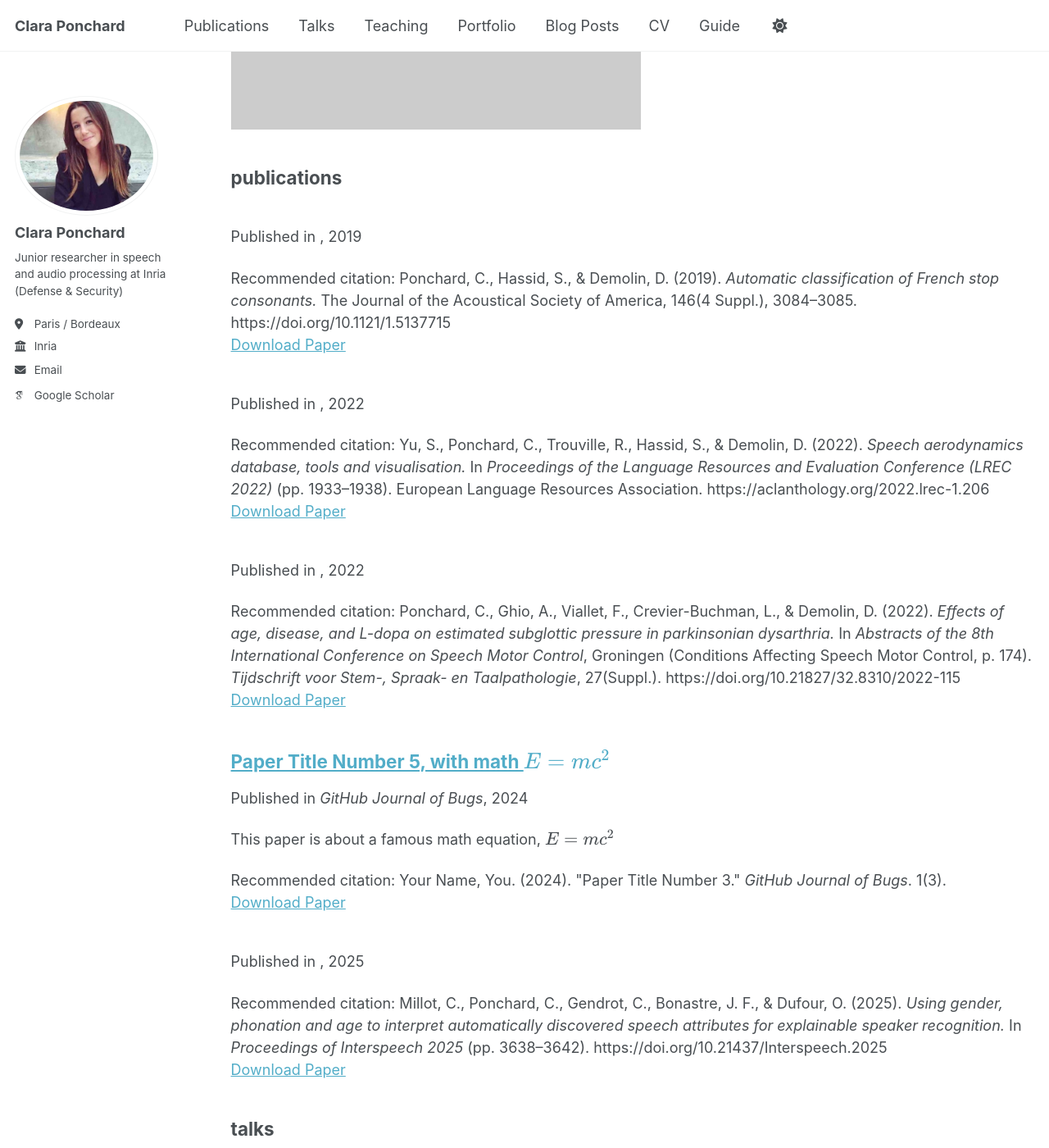
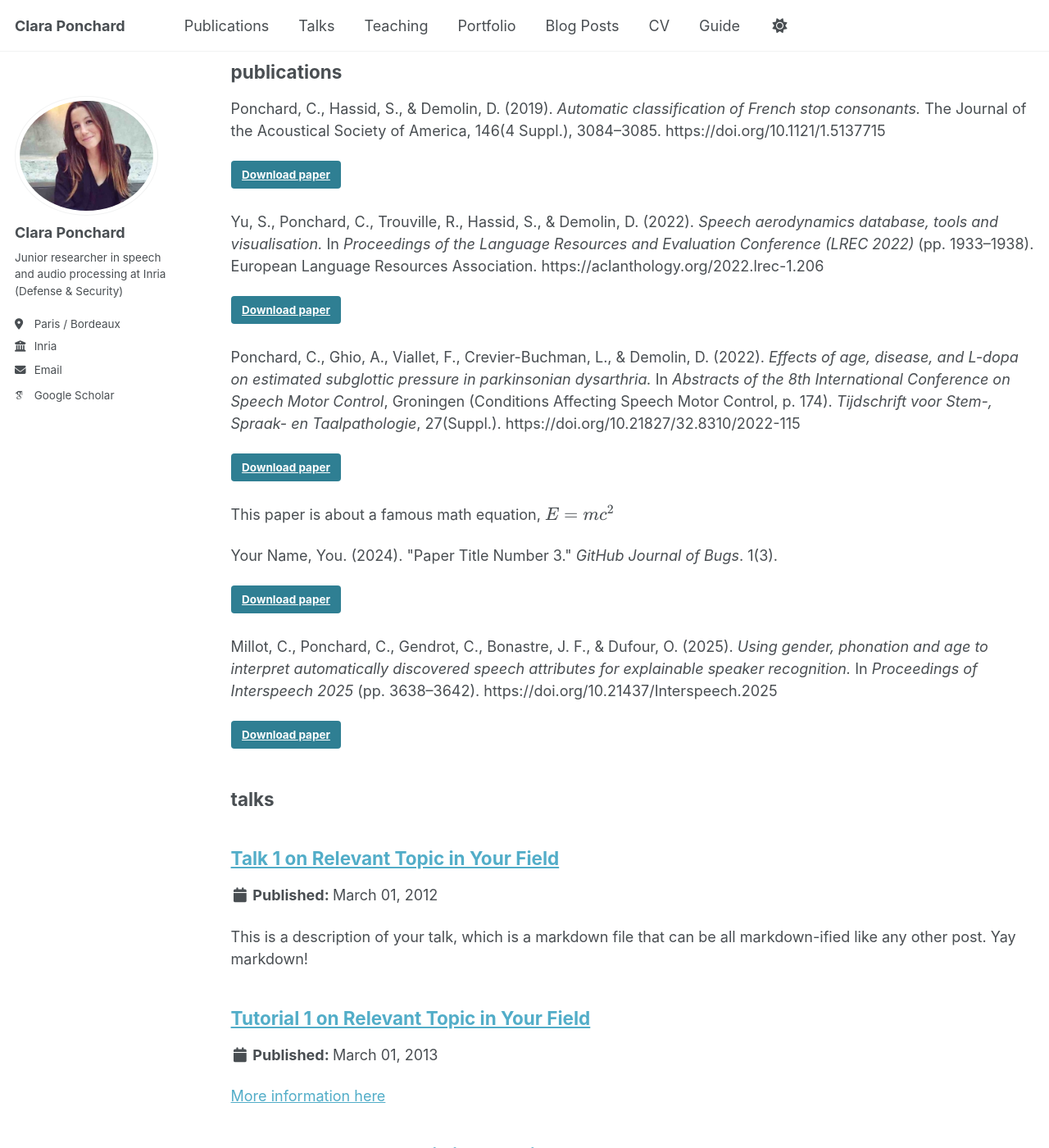
Before and after one commit to ClaraPonchard/ClaraPonchard.github.io, a Jekyll site: the page built from _pages/sitemap.md, in a window 1280 px wide and 1400 px high, scrolled down 3706 px. Shown: the whole window at 82% size. Built offline with Jekyll 4.4.1, drawn with Linux system fonts in a browser that asks for light colours; some web fonts are replaced; a script bundle is joined from its source files by our own code; library files that are not in the unit come from our copies; some of the changed text lies outside the part shown.

Commit message:
Update archive-single.html

```diff
--- a/_includes/archive-single.html
+++ b/_includes/archive-single.html
@@ -14,6 +14,7 @@
 
 <div class="{{ include.type | default: "list" }}__item">
   <article class="archive__item" itemscope itemtype="http://schema.org/CreativeWork">
+
     {% if include.type == "grid" and teaser %}
       <div class="archive__item-teaser">
         <img src=
@@ -26,58 +27,50 @@
       </div>
     {% endif %}
 
+    {% unless post.collection == 'publications' %}
       <h2 class="archive__item-title" itemprop="headline">
         {% if post.link %}
-        <a href="{{ post.link }}">{{ title }}</a> <a href="{{ base_path }}{{ post.url }}" rel="permalink"><i class="fa fa-link" aria-hidden="true" title="permalink"></i><span class="sr-only">Permalink</span></a>
+          <a href="{{ post.link }}">{{ title }}</a>
         {% else %}
           <a href="{{ base_path }}{{ post.url }}" rel="permalink">{{ title }}</a>
         {% endif %}
       </h2>
-
-    {% if post.read_time %}
-      <p class="page__meta"><i class="fa fa-clock" aria-hidden="true"></i> {% include read-time.html %}</p>
-    {% endif %}
+    {% endunless %}
 
     {% if post.collection == 'teaching' %}
-          <p> {{ post.type }}, <i>{{ post.venue }}</i>, {{ post.date | default: "1900-01-01" | date: "%Y" }} </p>
-        {% elsif post.collection == 'publications' %}
-          <p>Published in <i>{{ post.venue }}</i>, {{ post.date | default: "1900-01-01" | date: "%Y" }} </p>
-        {% elsif post.date %}
-         <p class="page__date"><strong><i class="fa fa-fw fa-calendar" aria-hidden="true"></i> {{ site.data.ui-text[site.locale].date_label | default: "Published:" }}</strong> <time datetime="{{ post.date | default: "1900-01-01" | date_to_xmlschema }}">{{ post.date | default: "1900-01-01" | date: "%B %d, %Y" }}</time></p>
+      <p>{{ post.type }}, <i>{{ post.venue }}</i>, {{ post.date | date: "%Y" }}</p>
+    {% elsif post.collection != 'publications' and post.date %}
+      <p class="page__date">
+        <strong>
+          <i class="fa fa-fw fa-calendar" aria-hidden="true"></i>
+          {{ site.data.ui-text[site.locale].date_label | default: "Published:" }}
+        </strong>
+        <time datetime="{{ post.date | date_to_xmlschema }}">
+          {{ post.date | date: "%B %d, %Y" }}
+        </time>
+      </p>
     {% endif %}
 
     {% if post.excerpt and site.read_more != 'enabled' %}
-    <p class="archive__item-excerpt" itemprop="description">{{ post.excerpt | markdownify }}</p>
-    {% elsif post.excerpt and site.read_more == 'enabled' %}
-    <p class="archive__item-excerpt" itemprop="description"><p>{{ post.excerpt | markdownify | remove: '<p>' | remove: '</p>' }}<strong><a href="{{ base_path }}{{ post.url }}" rel="permalink"> Read more</a></strong></p></p>
+      <p class="archive__item-excerpt" itemprop="description">
+        {{ post.excerpt | markdownify }}
+      </p>
     {% endif %}
 
-    {% if post.citation and post.paperurl and post.slidesurl and post.bibtexurl %}
-      <p>Recommended citation: {{ post.citation }}<br /><a href="{{ post.paperurl }}">Download Paper</a> | <a href="{{ post.slidesurl }}">Download Slides</a> | <a href="{{ post.bibtexurl }}">Download Bibtex</a></p>
-    {% elsif post.citation and post.paperurl and post.slidesurl %}
-      <p>Recommended citation: {{ post.citation }}<br /><a href="{{ post.paperurl }}">Download Paper</a> | <a href="{{ post.slidesurl }}">Download Slides</a></p>
-    {% elsif post.citation and post.paperurl and post.bibtexurl %}
-      <p>Recommended citation: {{ post.citation }}<br /><a href="{{ post.paperurl }}">Download Paper</a> | <a href="{{ post.bibtexurl }}">Download Bibtex</a></p>
-    {% elsif post.citation and post.paperurl %}
-      <p>Recommended citation: {{ post.citation }}<br /><a href="{{ post.paperurl }}">Download Paper</a></p>
-    {% elsif post.citation and post.slidesurl and post.bibtexurl %}
-      <p>Recommended citation: {{ post.citation }}<br /><a href="{{ post.slidesurl }}">Download Slides</a> | <a href="{{ post.bibtexurl}}">Download Bibtex</a></p>
-    {% elsif post.citation and post.slidesurl %}
-      <p>Recommended citation: {{ post.citation }}<br /><a href="{{ post.slidesurl }}">Download Slides</a></p>
-    {% elsif post.citation and post.bibtexurl %}
-      <p>Recommended citation: {{ post.citation }}<br /><a href="{{ post.bibtexurl }}">Download Bibtex</a></p>
-    {% elsif post.citation %}
-      <p>Recommended citation: {{ post.citation }}</p>
-    {% elsif post.paperurl and post.bibtexurl %}
-      <p><a href="{{ post.paperurl }}">Download Paper</a> | <a href="{{ post.bibtexurl }}">Download Bibtex</a></p>
-    {% elsif post.paperurl %}
-      <p><a href="{{ post.paperurl }}">Download Paper</a></p>
-    {% elsif post.slidesurl and post.bibtexurl %}
-      <p><a href="{{ post.slidesurl }}">Download Slides</a> | <a href="{{ post.bibtexurl }}">Download Bibtex</a></p>
-    {% elsif post.slidesurl %}
-      <p><a href="{{ post.slidesurl }}">Download Slides</a></p>
-    {% elsif post.bibtexurl %}
-      <p><a href="{{ post.bibtexurl }}">Download Bibtex</a></p>
+    {% if post.collection == 'publications' %}
+
+      {% if post.citation %}
+        <p>{{ post.citation }}</p>
+      {% endif %}
+
+      {% if post.paperurl %}
+        <p>
+          <a href="{{ post.paperurl }}" class="btn btn--primary">
+            Download paper
+          </a>
+        </p>
+      {% endif %}
+
     {% endif %}
 
   </article>
```
Lines whose indentation alone changed are shown as unchanged.
